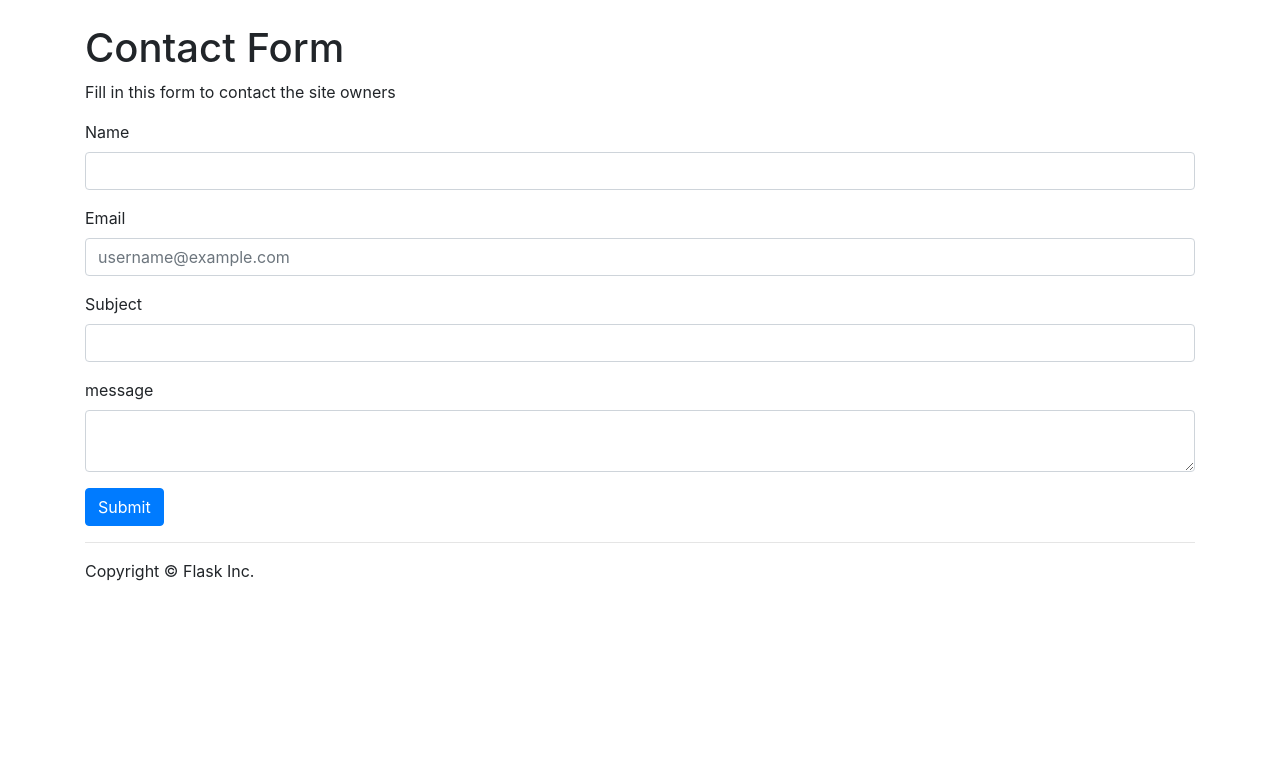
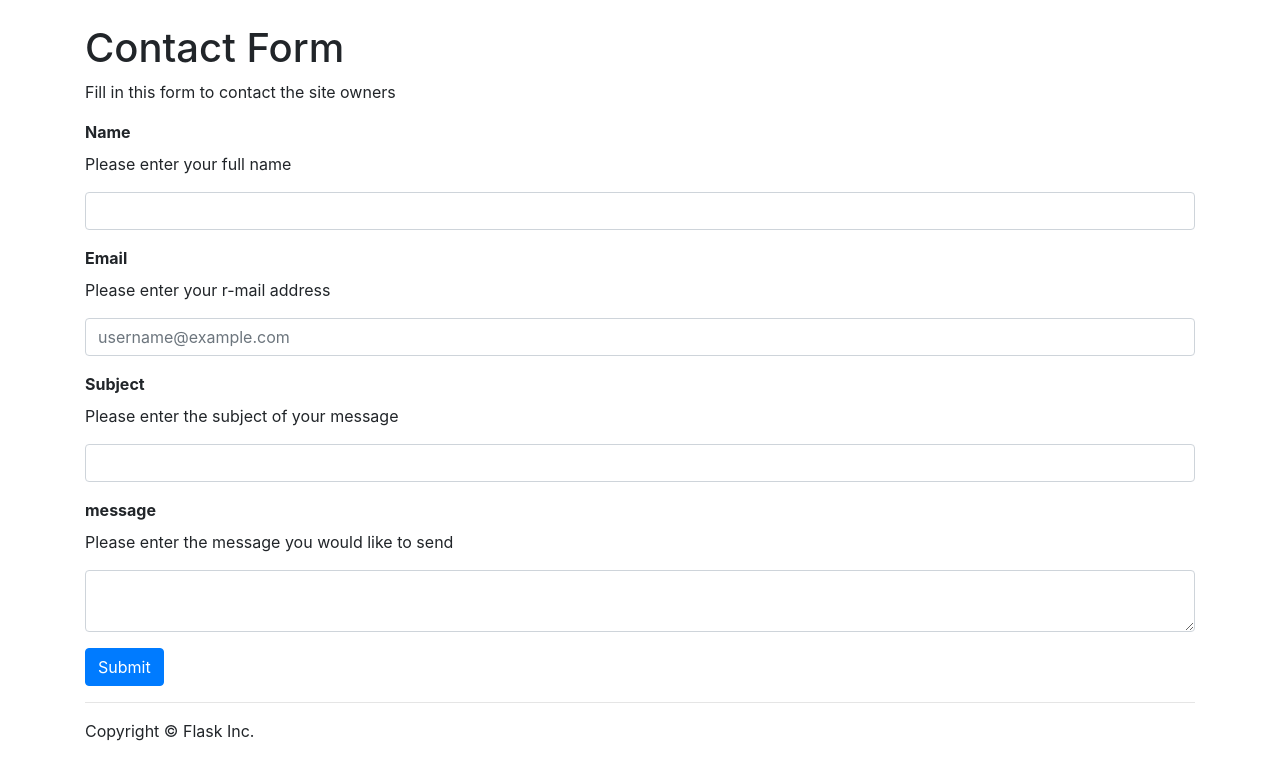
Before and after one commit to herondc/info3180-lab3, a Flask app: page /contact in a window 1280 px wide. Shown: the part 56-815 px from the top of the page. Before the commit the page ends 637 px from the top, so only its background shows below. Run offline with Flask 2, Linux system fonts and the light colour scheme; some libraries are stand-ins or nearby versions.

Commit message:
fifth commit

```diff
--- a/app/forms.py
+++ b/app/forms.py
@@ -1,11 +1,11 @@
 from flask_wtf import FlaskForm
 from flask_wtf.file import FileField, FileRequired, FileAllowed
 from wtforms import StringField, TextAreaField
-from wtforms.validators import DataRequired, Email
+from wtforms.validators import DataRequired, Email, InputRequired
 
 
 class ContactForm(FlaskForm):
-    name = StringField('Name', validators=[DataRequired()])
+    name = StringField('Name', validators=[InputRequired()])
     email = StringField('Email', validators=[DataRequired(), Email()])
     subject = StringField('Subject', validators=[DataRequired()])
     message = TextAreaField('message', validators=[DataRequired()])
--- a/app/templates/contact.html
+++ b/app/templates/contact.html
@@ -6,16 +6,28 @@
 <form method="post" action="{{ url_for('contact') }}">
         {{ form.csrf_token }}
         <div class="form-group">
-            {{ form.name.label }} {{ form.name(class="form-control") }}
+            <strong>{{ form.name.label }}</strong>
+
+            <p>Please enter your full name</p>
+            {{ form.name(class="form-control") }}
         </div>
         <div class="form-group">
-            {{ form.email.label }} {{ form.email(class="form-control", placeholder="username@example.com") }}
+             <strong>{{ form.email.label }}</strong>
+
+            <p>Please enter your r-mail address</p>
+            {{ form.email(class="form-control", placeholder="username@example.com") }}
         </div>
         <div class="form-group">
-            {{ form.subject.label }} {{ form.subject(class="form-control") }}
+             <strong> {{ form.subject.label }}</strong>
+
+            <p>Please enter the subject of your message</p>
+            {{ form.subject(class="form-control") }}
         </div>
         <div class="form-group">
-            {{ form.message.label }} {{ form.message(class="form-control") }}
+             <strong>{{ form.message.label }}</strong>
+
+            <p>Please enter the message you would like to send</p>
+            {{ form.message(class="form-control") }}
         </div>
     <button type="submit" class="btn btn-primary">Submit</button>
 </form>
--- a/app/views.py
+++ b/app/views.py
@@ -34,10 +34,13 @@ def contact():
     """Render the website's contact page."""
     contactform = ContactForm()
     if request.method == 'POST':
-        msg = Message( contactform.subject.data, sender=(contactform.name.data,
-        contactform.email.data), recipients=["test@test.com"])
-        msg.body = contactform.message.data
-        mail.send(msg)
+        if contactform.validate_on_submit():
+            msg = Message( contactform.subject.data, sender=(contactform.name.data,
+            contactform.email.data), recipients=["test@test.com"])
+            msg.body = contactform.message.data
+            mail.send(msg)
+            return render_template('home.html')
+        flash('all')
     return render_template('contact.html', form=contactform)
 
 
```
